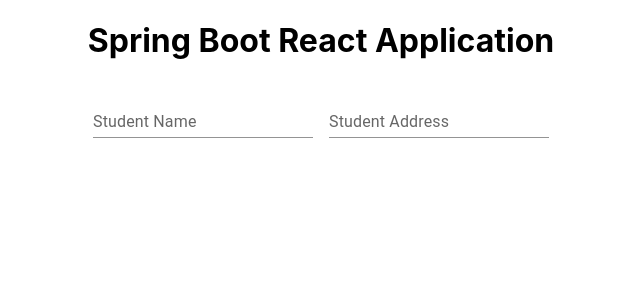
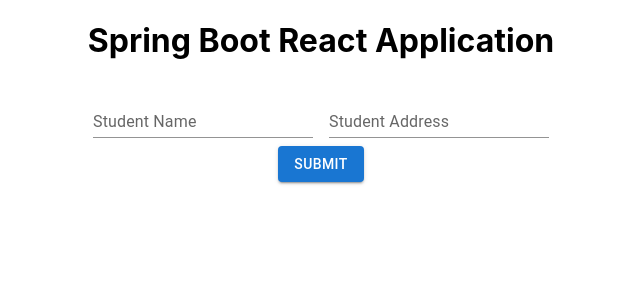
Before and after one commit to ryanmello/popcornperspective.io, a React (Create React App) app: page / in a window 1280 px wide. Shown: the top 300 px of the page, without its empty margins (319-959 px from the left). Built offline with nearby package versions, Linux system fonts and the light colour scheme.

Commit message:
push to database

```diff
--- a/src/components/Student.js
+++ b/src/components/Student.js
@@ -1,15 +1,28 @@
 import * as React from 'react';
 import Box from '@mui/material/Box';
 import TextField from '@mui/material/TextField';
+import { Button } from '@mui/material';
 
 export default function Student() {
 
   const[name, setName] = React.useState('')
   const[address, setAddress] = React.useState('')
 
-
+  const handleClick=(e)=>{
+    e.preventDefault();
+    const student={name, address}
+    console.log(student)
+    fetch("http://localhost:8084/students", {
+      method:"POST",
+      headers:{"Conent-Type":"application/json"},
+      body:JSON.stringify(student)
+    }).then(()=>{
+      console.log("New Student Added")
+    })
+  }
 
   return (
+    <div>
       <Box
         component="form"
         sx={{
@@ -27,5 +40,7 @@
         onChange={(e) => setAddress(e.target.value)}
         />
       </Box>
+      <Button variant="contained" onClick={handleClick}>Submit</Button>
+    </div>
   );
 }
```
Lines whose indentation alone changed are shown as unchanged.
